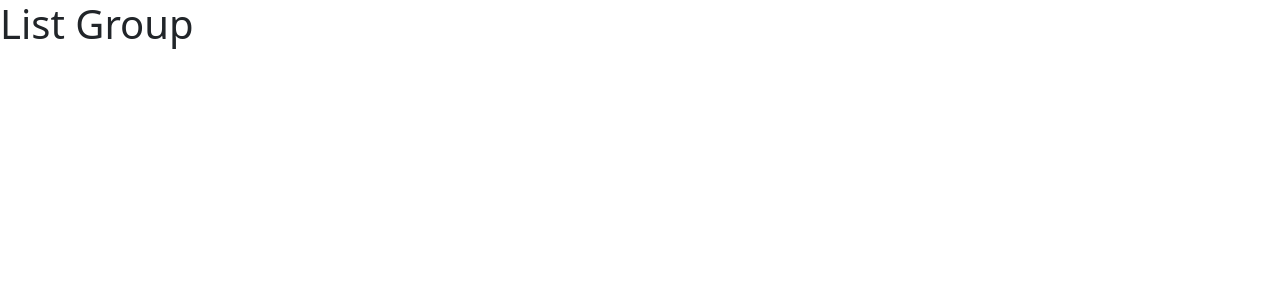
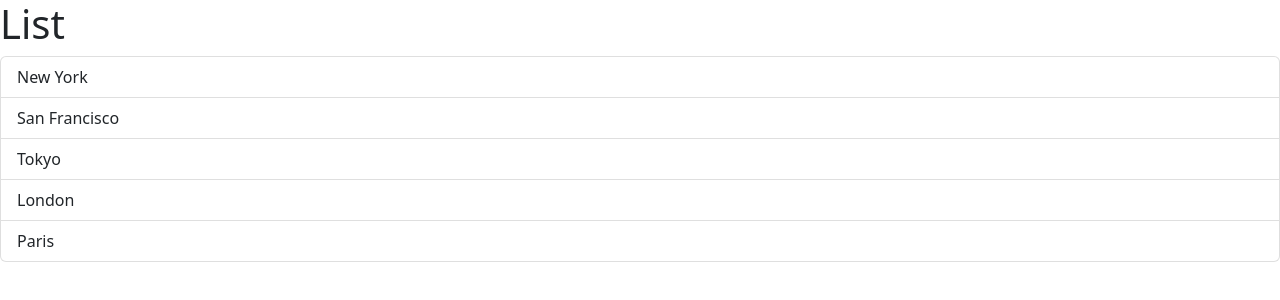
Before and after one commit to AlenKrga/reactApp, a React (Vite) app in the folder react-app/: page / in a window 1280 px wide. Shown: the top 300 px of the page. Built offline with nearby package versions, Linux system fonts and the light colour scheme.

Commit message:
changed list

```diff
--- a/react-app/src/components/ListGroup.tsx
+++ b/react-app/src/components/ListGroup.tsx
@@ -1,5 +1,25 @@
 function ListGroup() {
-    return <h1>List Group</h1>
+  let items = ["New York", "San Francisco", "Tokyo", "London", "Paris"];
+
+  return (
+    <>
+      <h1>List</h1>
+
+      {items.length === 0 && <p>No item found</p>}
+      <ul className="list-group">
+        {items.map((item, index) => (
+          <li
+            className="list-group-item"
+            key={item}
+            onClick={() => console.log(item, index)}
+          >
+
+            {item}
+          </li>
+        ))}
+      </ul>
+    </>
+  );
 }
 
 export default ListGroup;
```
